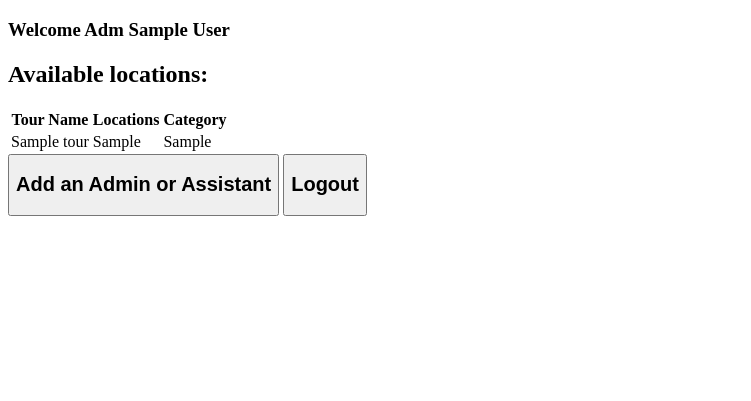
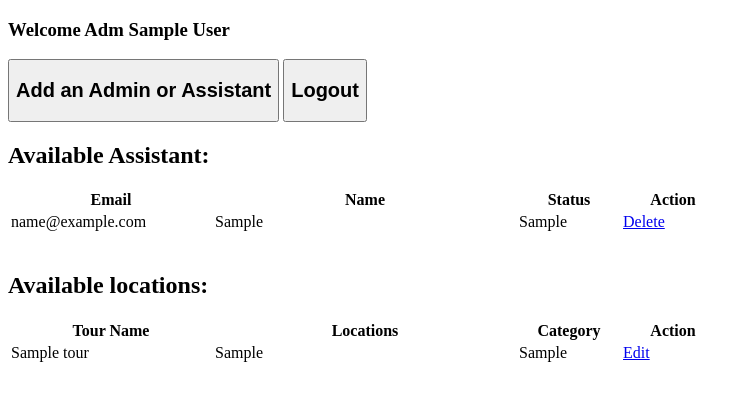
Before and after one commit to ShamsSaif/Tour-Management-System, a PHP site: page /admin.php in a window 1280 px wide. Shown: the top 401 px of the page, without its empty margins (0-751 px from the left). Run offline with PHP 8.4, Linux system fonts and the light colour scheme; the visitor is signed in with stand-in values (Sample User, id 1); tables that the repository leaves empty or names only in its code hold one stand-in row (values such as "Sample post").

Commit message:
Edit Locations, Email Unique

```diff
--- a/admin.php
+++ b/admin.php
@@ -15,37 +15,69 @@ if (isset($_POST['logout'])) {
 <h3>Welcome Adm <?php echo $_SESSION['name'];?></h3>
 
 <body>
+  <div>
+     <form method="post">
+        <button type="submit" value="adduser" name="adduser">
+            <h2>Add an Admin or Assistant</h2>
+        </button>
+        <button type="submit" value="logout" name="logout">
+        <h2>Logout</h2>
+         </button>
+     </form>
+  </div>
+
+<h2>Available Assistant:</h2>
+<table>
+<tr>
+<th>Email</th>
+<th>Name</th>
+<th>Status</th>
+<th>Action</th>
+</tr>
+<?php
+$conn = OpenCon();
+
+$sql = "SELECT * FROM assistants";
+$result = $conn->query($sql);
+if ($result->num_rows > 0) {
+
+while($row = $result->fetch_assoc()) {
+echo "<tr><td width='200px'>" . $row["email"]. "</td><td width='300px'>" . $row["fname"] . "</td><td width='100px'>"
+. $row["stat"]. "</td> <td width='100px'><a href='remove_admin.php?ast_id=" . $row["ast_id"] . "'>  Delete</a></td></tr>";
+}
+
+} else { echo "0 results"; }
+$conn->close();
+?>
+</table>
+
+
+&nbsp; &nbsp;&nbsp;&nbsp;&nbsp;&nbsp;&nbsp;&nbsp;
 <h2>Available locations:</h2>
 <table>
 <tr>
 <th>Tour Name</th>
 <th>Locations</th>
 <th>Category</th>
+<th>Action</th>
 </tr>
 <?php
 $conn = OpenCon();
 
-$sql = "SELECT tname, locs, category FROM Tours";
+$sql = "SELECT * FROM Tours";
 $result = $conn->query($sql);
 if ($result->num_rows > 0) {
 
 while($row = $result->fetch_assoc()) {
-echo "<tr><td>" . $row["tname"]. "</td><td>" . $row["locs"] . "</td><td>"
-. $row["category"]. "</td></tr>";
+echo "<tr><td width='200px'>" . $row["tname"]. "</td><td width='300px'>" . $row["locs"] . "</td><td width='100px'>"
+. $row["category"]. "</td> <td width='100px'><a href='edit_location.php?t_id=" . $row["t_id"] . "'>  Edit</a></td></tr>";
 }
 
 } else { echo "0 results"; }
 $conn->close();
 ?>
 </table>
-    <form method="post">
-        <button type="submit" value="adduser" name="adduser">
-            <h2>Add an Admin or Assistant</h2>
-        </button>
-        <button type="submit" value="logout" name="logout">
-        <h2>Logout</h2>
-         </button>
-    </form>
+
 </body>
 
 </html>
```
Also changed, not shown: createTables.php (+6 -3 lines).
